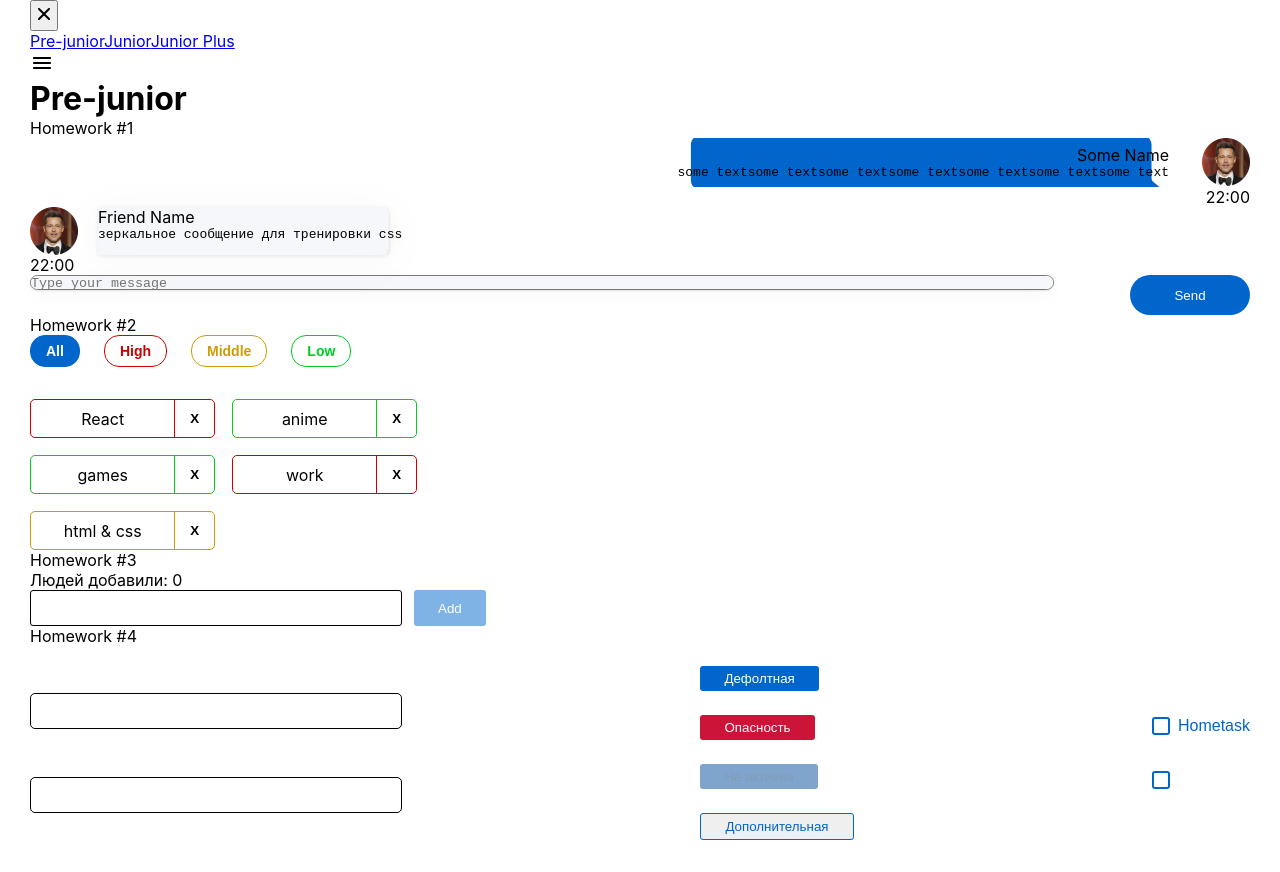
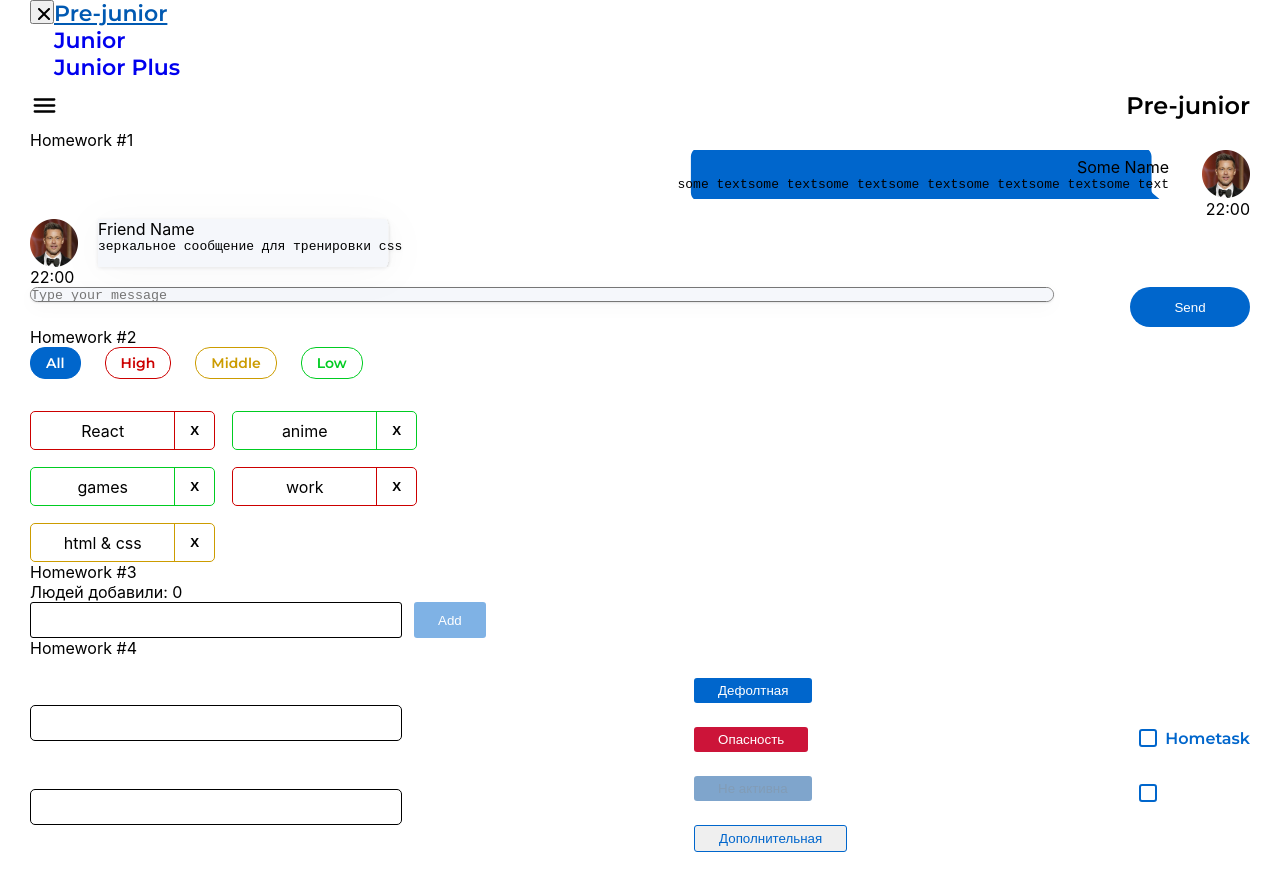
Before and after one commit to EugeneSibc/homework-main, a React (Create React App) app: page /#/pre-junior in a window 1280 px wide. Both pictures are taken after a click on the picture 44 px from the left and 14 px from the top of the page. Built offline with nearby package versions, Linux system fonts and the light colour scheme.

Commit message:
className done

```diff
--- a/public/index.html
+++ b/public/index.html
@@ -1,14 +1,12 @@
 <!DOCTYPE html>
 <html lang="en">
+
 <head>
   <meta charset="utf-8" />
   <link rel="icon" href="%PUBLIC_URL%/favicon.ico" />
   <meta name="viewport" content="width=device-width, initial-scale=1" />
   <meta name="theme-color" content="#000000" />
-    <meta
-      name="description"
-      content="Web site created using create-react-app"
-    />
+  <meta name="description" content="Web site created using create-react-app" />
   <link rel="apple-touch-icon" href="%PUBLIC_URL%/logo192.png" />
   <!--
       manifest.json provides metadata used when your web app is installed on a
@@ -24,8 +22,12 @@
       work correctly both with client-side routing and a non-root public URL.
       Learn how to configure a non-root public URL by running `npm run build`.
     -->
+  <link rel="preconnect" href="https://fonts.googleapis.com">
+  <link rel="preconnect" href="https://fonts.gstatic.com" crossorigin>
+  <link href="https://fonts.googleapis.com/css2?family=Montserrat:wght@600&display=swap" rel="stylesheet">
   <title>React App</title>
 </head>
+
 <body>
   <noscript>You need to enable JavaScript to run this app.</noscript>
   <div id="root"></div>
@@ -40,4 +42,5 @@
       To create a production bundle, use `npm run build` or `yarn build`.
     -->
 </body>
+
 </html>
--- a/src/s1-main/App.module.css
+++ b/src/s1-main/App.module.css
@@ -2,7 +2,7 @@
     --header_height: 60px;
     display: flex;
     flex-direction: column;
-    justify-content: space-around;
+    /* justify-content: space-around; */
     height: 100vh;
     margin: 0 30px;
 }
--- a/src/s2-homeworks/hw05/HW5.tsx
+++ b/src/s2-homeworks/hw05/HW5.tsx
@@ -2,6 +2,8 @@
 import { HashRouter } from 'react-router-dom'
 import { Layout } from './layout/Layout'
 import Pages from './Pages'
+import { Sidebar } from './sidebar/Sidebar'
+import { Header } from './header/Header'
 
 /*
 * 1 - в файле Pages.tsx дописать роуты на все страницы
--- a/src/s2-homeworks/hw05/header/Header.module.css
+++ b/src/s2-homeworks/hw05/header/Header.module.css
@@ -2,7 +2,13 @@
 }
 
 .header {
+    display: flex;
+    min-width: 400px;
+    justify-content: space-between;
+    margin: 10px 0;
 }
 
 .header h1 {
+    font-size: 24px;
+    font-family: 'Montserrat', sans-serif;
 }
--- a/src/s2-homeworks/hw05/sidebar/Sidebar.module.css
+++ b/src/s2-homeworks/hw05/sidebar/Sidebar.module.css
@@ -1,25 +1,50 @@
 .sidebar {
+    display: none;
 }
 
 .sidebar.open {
+    width: 20%;
+    height: 100%;
+    background-color: white;
+    display: flex;
+    /* flex-direction: column; */
 }
 
 .background {
+    height: 100 vh;
+    width: 100 vw;
+    backdrop-filter: blur(2px);
+    position: absolute;
 }
 
 .nav {
+    display: flex;
+    flex-direction: column;
+
+
 }
 
 .nav a {
+    font-family: 'Montserrat', sans-serif;
+    font-size: 22px;
+    text-decoration: none;
 }
 
 .nav a:hover {
+    color:rgba(88, 172, 255, 1);
 }
 
 .nav a.active {
+    color: rgba(0, 89, 178, 1);
+    text-decoration: underline;
+
 }
 .close {
+    width: 24px;
+    height: 24px;
+
 }
 
 .close img {
+
 }
--- a/src/s2-homeworks/hw05/sidebar/Sidebar.tsx
+++ b/src/s2-homeworks/hw05/sidebar/Sidebar.tsx
@@ -31,7 +31,7 @@
                         id={'hw5-pre-junior-link'}
                         to={PATH.PRE_JUNIOR}
                         onClick={handleClose}
-                        // className={...} // делает студент
+                        className={({isActive}) => isActive ? s.active : ''} // делает студент
                     >
                         Pre-junior
                     </NavLink>
@@ -39,7 +39,7 @@
                         id={'hw5-junior-link'}
                         to={PATH.JUNIOR}
                         onClick={handleClose}
-                        // className={...} // делает студент
+                        className={({isActive}) => isActive ? s.active : ''} // делает студент
                     >
                         Junior
                     </NavLink>
@@ -47,7 +47,7 @@
                         id={'hw5-junior-plus-link'}
                         to={PATH.JUNIOR_PLUS}
                         onClick={handleClose}
-                        // className={...} // делает студент
+                        className={({isActive}) => isActive ? s.active : ''} // делает студент
                     >
                         Junior Plus
                     </NavLink>
```
Lines whose indentation alone changed are shown as unchanged.
